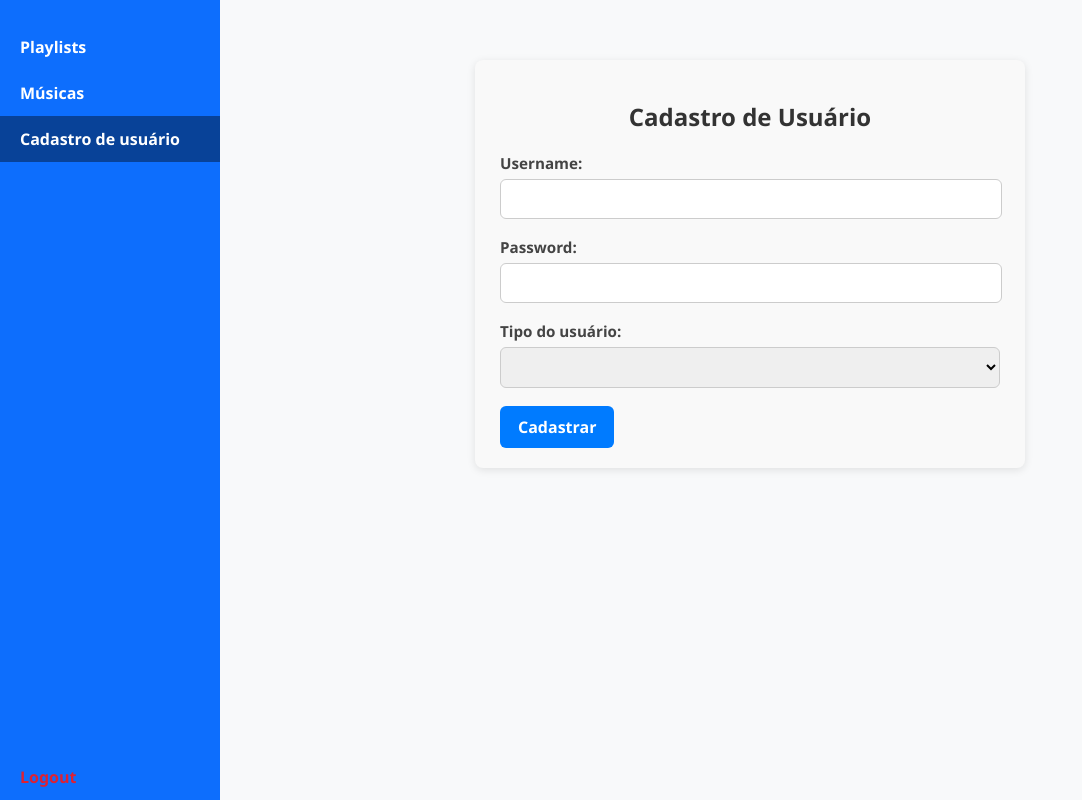
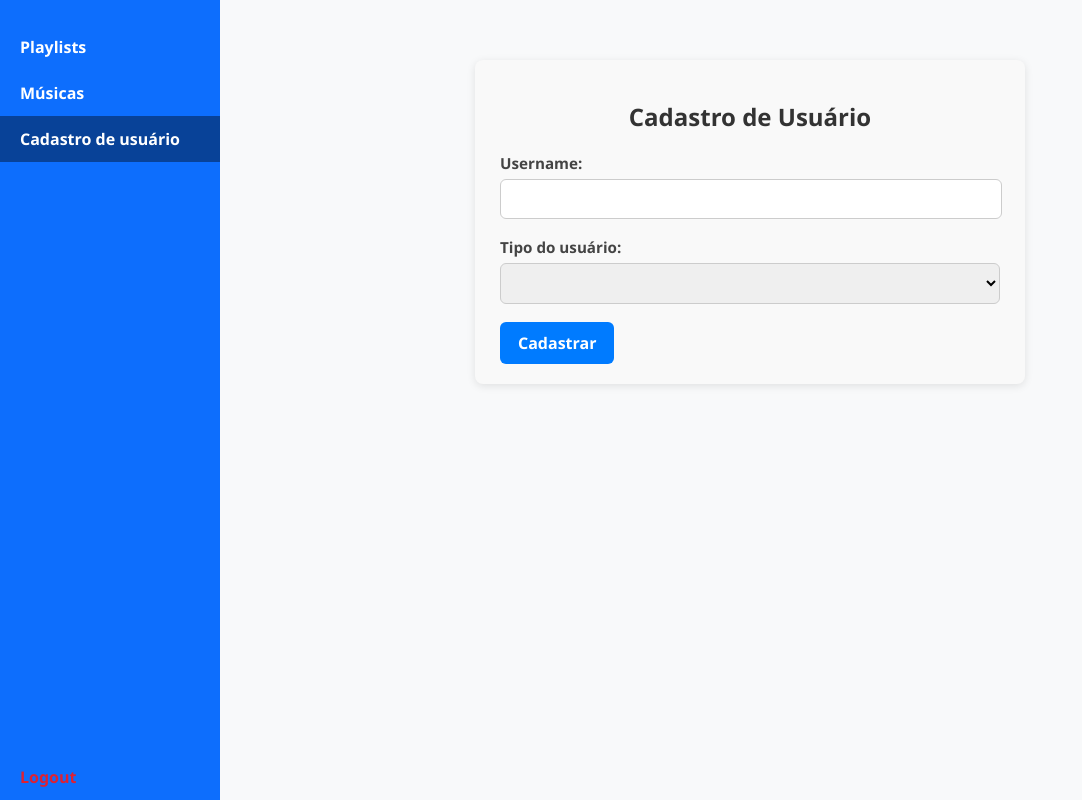
Before and after one commit to jvitords/ProjetoPlaylistCompleto_FrontEnd, an Angular app in the folder projeto-playlist/: page /cadastro in a window 1280 px wide. Shown: the whole page, without its empty margins (0-1082 px from the left). Built offline with nearby package versions, Linux system fonts and the light colour scheme.

Commit message:
Ajuste na página de cadastro de novos usuários

```diff
--- a/projeto-playlist/src/app/pages/cadastro/cadastro.component.html
+++ b/projeto-playlist/src/app/pages/cadastro/cadastro.component.html
@@ -19,18 +19,6 @@
       />
     </div>
 
-    <!-- Password -->
-    <div class="form-group">
-      <label for="password">Password: </label>
-      <input
-        type="password"
-        id="password"
-        [(ngModel)]="password"
-        name="password"
-        required
-      />
-    </div>
-
     <!-- Role -->
     <div class="form-group">
       <label for="roles">Tipo do usuário: </label>
--- a/projeto-playlist/src/app/pages/cadastro/cadastro.component.ts
+++ b/projeto-playlist/src/app/pages/cadastro/cadastro.component.ts
@@ -12,7 +12,6 @@ import { CommonModule } from '@angular/common';
 })
 export class CadastroComponent {
   username = '';
-  password = '';
   roles: string[] = [];
 
   sucessMessage = '';
@@ -22,7 +21,7 @@ export class CadastroComponent {
 
   cadastrar() {
     this.errorMessage = '';
-    this.auth.register(this.username, this.password, this.roles).subscribe({
+    this.auth.register(this.username, this.roles).subscribe({
       next: () => {
         this.sucessMessage = 'Usuário criado com sucesso!';
         this.errorMessage = '';
--- a/projeto-playlist/src/app/pages/music/music.component.html
+++ b/projeto-playlist/src/app/pages/music/music.component.html
@@ -8,7 +8,7 @@
       class="search-input"
     />
     <button (click)="toggleForm()" class="btn-add">
-      {{ showForm ? "Cancelar" : "Adicionar" }}
+      {{ showForm ? "Cancelar" : "Adicionar música" }}
     </button>
   </div>
 
--- a/projeto-playlist/src/app/pages/playlist/playlist.component.html
+++ b/projeto-playlist/src/app/pages/playlist/playlist.component.html
@@ -7,7 +7,9 @@
       (input)="filterPlaylists()"
       class="search-input"
     />
-    <button (click)="openAddPlaylist()" class="btn-add">Adicionar</button>
+    <button (click)="openAddPlaylist()" class="btn-add">
+      Adicionar playlist
+    </button>
   </div>
 
   <div class="playlist-grid">
--- a/projeto-playlist/src/app/services/auth.service.ts
+++ b/projeto-playlist/src/app/services/auth.service.ts
@@ -36,14 +36,10 @@ export class AuthService {
     );
   }
 
-  register(
-    username: string,
-    password: string,
-    roles: string[] = []
-  ): Observable<AuthResponse> {
+  register(username: string, roles: string[] = []): Observable<AuthResponse> {
     return this.http.post<AuthResponse>(
       `${this.baseUrl}/register`,
-      { username, password, roles },
+      { username, roles },
       { withCredentials: true }
     );
   }
```
